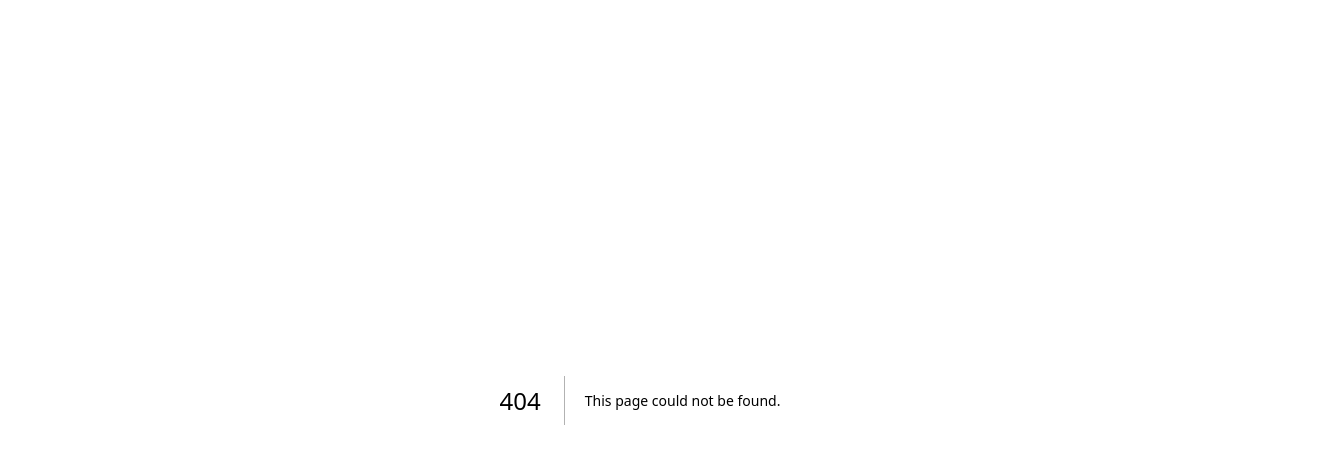
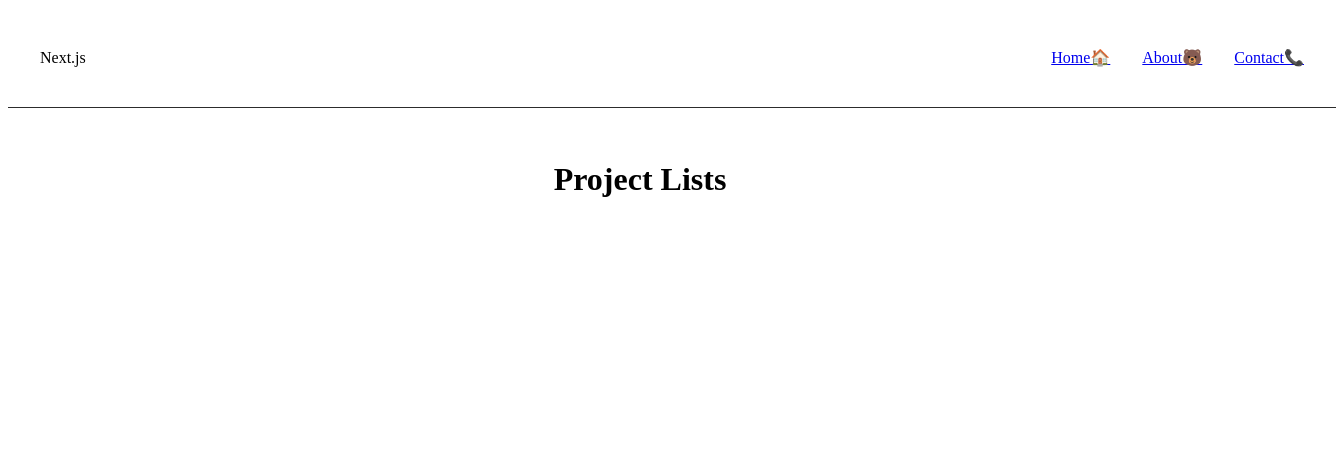
Before and after one commit to Ank1t777/nextJs-routing, a Next.js app: page /projects/list in a window 1280 px wide. Before the commit this address had no page. Shown: the top 464 px of the page, 1336 px wide, since content can reach past the window. Built offline with nearby package versions, Linux system fonts and the light colour scheme.

Commit message:
demonstration of simple routes

```diff
--- a/app/layout.tsx
+++ b/app/layout.tsx
@@ -1,6 +1,7 @@
 import type { Metadata } from "next";
 import localFont from "next/font/local";
 import "./globals.css";
+import Navbar from '@/components/Navbar';
 
 const geistSans = localFont({
   src: "./fonts/GeistVF.woff",
@@ -28,6 +29,7 @@ export default function RootLayout({
       <body
         className={`${geistSans.variable} ${geistMono.variable} antialiased`}
       >
+        <Navbar />
         {children}
       </body>
     </html>
--- a/app/page.tsx
+++ b/app/page.tsx
@@ -1,8 +1,12 @@
 import Image from "next/image";
+import Link from "next/link";
 
 export default function Home() {
   return (
    <main>
+      <Link href="/projects/list">
+        see projects
+      </Link>
     <h1>Home</h1>
    </main>
   );
--- /dev/null
+++ b/app/projects/list/page.tsx
@@ -0,0 +1,7 @@
+export default function ProjectList() {
+    return (
+        <main>
+            <h1>Project Lists</h1>
+        </main>
+    )
+}
--- a/components/Navbar.jsx
+++ b/components/Navbar.jsx
@@ -8,13 +8,13 @@ const navbar = () => {
                 <p>Next.js</p>
                 <ul className={styles.links}>
                     <Link href='/'>
-                        <li>Home</li>
+                        <li>Home🏠</li>
                     </Link>
                     <Link href='/about'>
-                        <li>About</li>
+                        <li>About🐻</li>
                     </Link>
                     <Link href='/contact'>
-                        <li>Contact</li>
+                        <li>Contact📞</li>
                     </Link>
                 </ul>
             </nav>
@@ -22,4 +22,4 @@ const navbar = () => {
     );
 };
 
-export default Navbar;
+export default navbar;
--- a/components/navbar.module.css
+++ b/components/navbar.module.css
@@ -5,9 +5,10 @@
     align-items: center;
     justify-content: space-between;
     flex-wrap: wrap;
+    border-bottom: 1px solid #2c2c2c; /* Adds only a border without rounded corners */
+}
 
-    border-radius: 1px solid #2c2c2c;
-}
+
 
 .links {
     flex: 1;
```
Also changed, not shown: app/about/page.tsx (added, +7 -0 lines), app/contact/page.tsx (added, +7 -0 lines).
